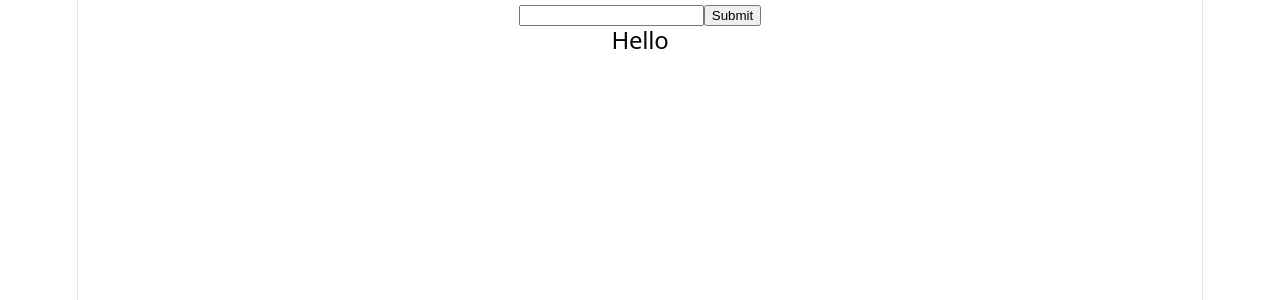
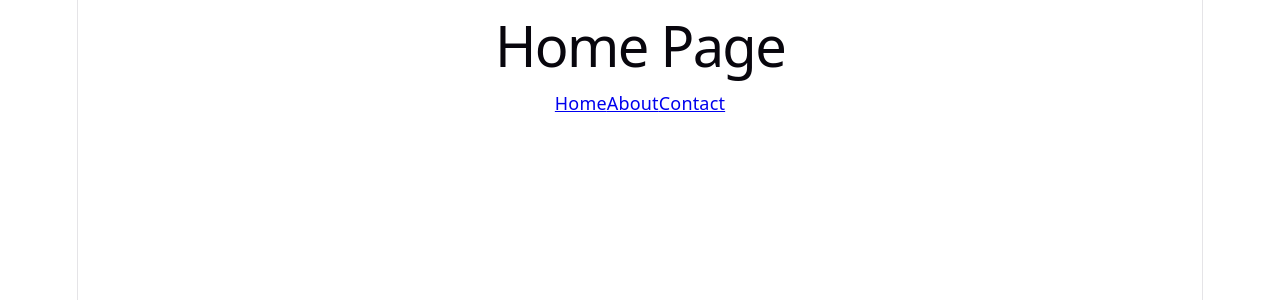
Before and after one commit to Sagun-Adhikari/ReactJS, a React (Vite) app in the folder my-app/: page / in a window 1280 px wide. Shown: the top 300 px of the page. Built offline with nearby package versions, Linux system fonts and the light colour scheme.

Commit message:
added the code for page linking

```diff
--- a/my-app/src/App.jsx
+++ b/my-app/src/App.jsx
@@ -8,6 +8,8 @@
 //   );
 // }
 // export default App;
+
+// import { BrowserRouter, Router } from "react-router-dom";
 
 
 
@@ -480,20 +482,77 @@
 
 
 //use one usestate for multiple chilld component
-import { useState } from "react";
-import Input from "./Input";
-import Display from "./Display";
+// import { useState } from "react";
+// import Input from "./Input";
+// import Display from "./Display";
 
-function App() {
-  const [name, setName] = useState("");
+// function App() {
+//   const [name, setName] = useState("");
 
-  return (
-    <>
-      <Input setName={setName} />
+//   return (
+//     <>
+//       <Input setName={setName} />
 
-      <Display name={name} />
-    </>
+//       <Display name={name} />
+//     </>
+//   );
+// }
+
+// export default App;
+
+//page swithing
+// import { BrowserRouter, Routes, Route, Link } from "react-router-dom";
+
+// import Home from "./pages/Home";
+// import Contact from "./pages/Contact";
+// import About from "./pages/About";
+
+// function App(){
+
+//   return(
+//     <BrowserRouter>
+//     <Routes>
+//         <Route path="/" element={<Home />} />
+
+//         <Route path="./pages/about"  element={<About />} />
+
+//         <Route path="./pages/contact" element={<Contact />} />
+//       </Routes>
+//     <nav>
+//         <Link to="/">Home</Link>
+//         <Link to="./pages/about">About</Link>
+//         <Link to="./pages/contact">Contact</Link>
+//     </nav>
+
+
+//     </BrowserRouter>
+
+//   );
+// }
+// export default App;
+
+
+
+
+import { BrowserRouter, Routes, Route, Link } from "react-router-dom";
+import About from "./pages/About";
+import Home from "./pages/Home";
+import Contact from "./pages/Contact";
+
+function App(){
+  return(
+    <BrowserRouter>
+    <Routes>
+      <Route path="/" element={<Home />} />
+      <Route path="./pages/about"  element={<About />} />
+      <Route path="./pages/contact" element={<Contact />} />
+    </Routes>
+     <nav>
+        <Link to="/">Home</Link>
+        <Link to="./pages/about">About</Link>
+        <Link to="./pages/contact">Contact</Link>
+    </nav>
+    </BrowserRouter>
   );
 }
-
 export default App;
```
